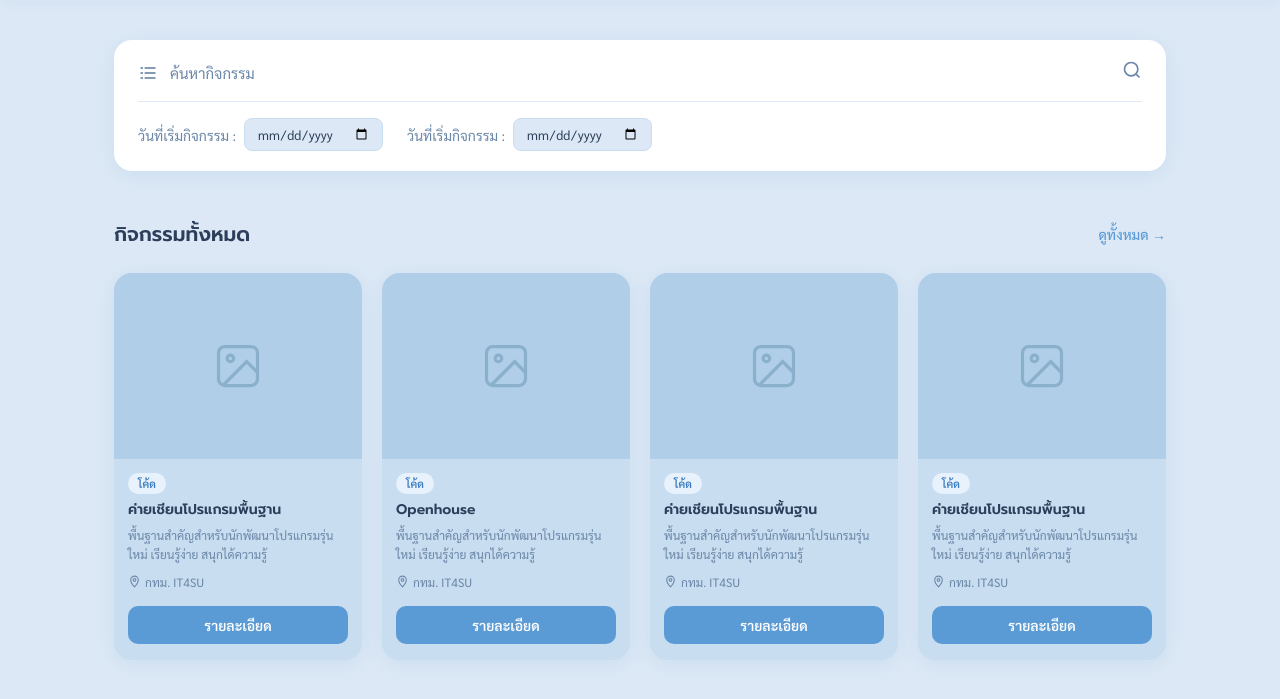
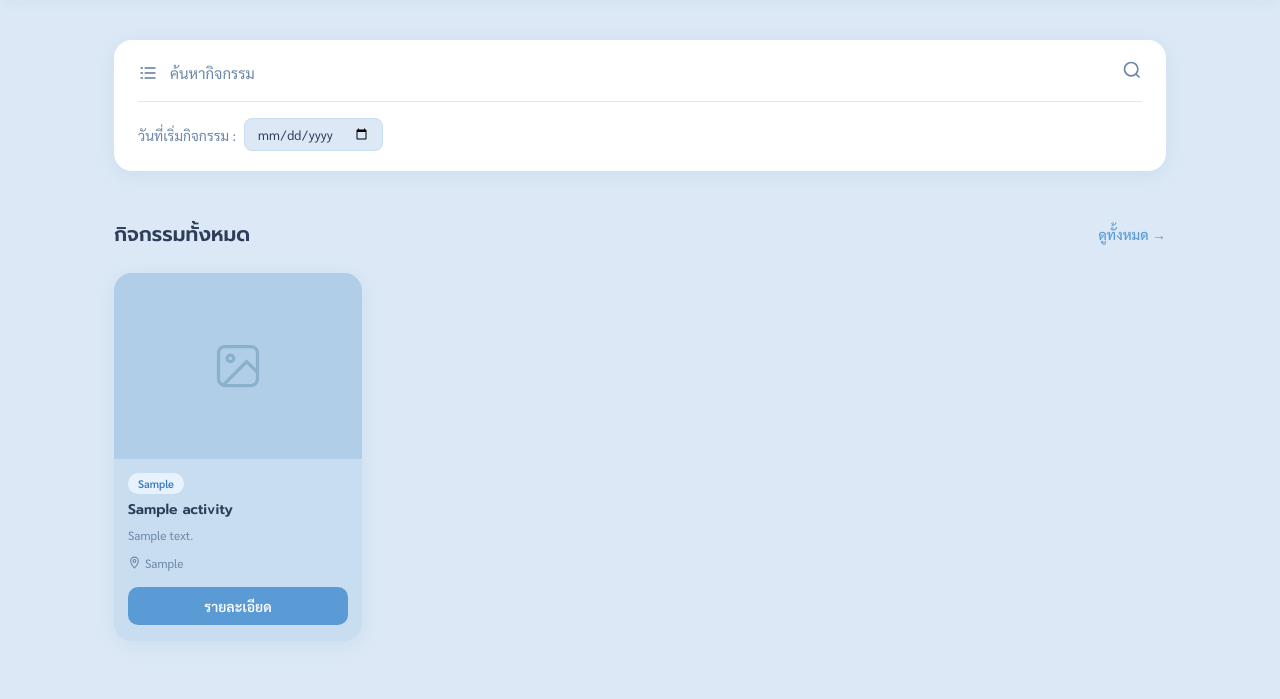
Before and after one commit to NEMO-Mt/Fast-camp-ver.new, a PHP site: page /main.php in a window 1280 px wide. Shown: the part 72-771 px from the top of the page. Run offline with PHP 8.4, Linux system fonts and the light colour scheme; tables that the repository leaves empty or names only in its code hold one stand-in row (values such as "Sample post"); a stand-in replaces the project's code that opens the database connection.

Commit message:
Update main.php

```diff
--- a/templete/main.php
+++ b/templete/main.php
@@ -1,18 +1,35 @@
 <?php
 session_start();
-// Mock session for demo - remove in production
-// $_SESSION['user_id'] = 1;
-// $_SESSION['user_name'] = 'สมชาย';
+require_once 'includes/db.php'; // เชื่อมต่อฐานข้อมูลจริง
+
 $isLoggedIn = isset($_SESSION['user_id']);
 $userName = $_SESSION['user_name'] ?? '';
 
-// Mock activity data
-$activities = [
-    ['id' => 1, 'title' => 'ค่ายเชียนโปรแกรมพื้นฐาน', 'desc' => 'พื้นฐานสำคัญสำหรับนักพัฒนาโปรแกรมรุ่นใหม่ เรียนรู้ง่าย สนุกได้ความรู้', 'location' => 'กทม. IT4SU', 'tag' => 'โค้ด', 'slots' => 24],
-    ['id' => 2, 'title' => 'Openhouse', 'desc' => 'พื้นฐานสำคัญสำหรับนักพัฒนาโปรแกรมรุ่นใหม่ เรียนรู้ง่าย สนุกได้ความรู้', 'location' => 'กทม. IT4SU', 'tag' => 'โค้ด', 'slots' => 18],
-    ['id' => 3, 'title' => 'ค่ายเชียนโปรแกรมพื้นฐาน', 'desc' => 'พื้นฐานสำคัญสำหรับนักพัฒนาโปรแกรมรุ่นใหม่ เรียนรู้ง่าย สนุกได้ความรู้', 'location' => 'กทม. IT4SU', 'tag' => 'โค้ด', 'slots' => 30],
-    ['id' => 4, 'title' => 'ค่ายเชียนโปรแกรมพื้นฐาน', 'desc' => 'พื้นฐานสำคัญสำหรับนักพัฒนาโปรแกรมรุ่นใหม่ เรียนรู้ง่าย สนุกได้ความรู้', 'location' => 'กทม. IT4SU', 'tag' => 'โค้ด', 'slots' => 12],
-];
+// รับค่าค้นหาจาก URL (ถ้ามี)
+$search = trim($_GET['search'] ?? '');
+$date_start = $_GET['date_start'] ?? '';
+
+// สร้าง SQL พื้นฐาน
+$sql = "SELECT * FROM activities WHERE 1=1";
+$params = [];
+
+// ถ้ามีการกรอกช่องค้นหา
+if (!empty($search)) {
+    $sql .= " AND (title LIKE ? OR description LIKE ?)";
+    $params[] = "%$search%";
+    $params[] = "%$search%";
+}
+
+// ถ้ามีการเลือกวันที่ (สมมติว่าใน DB มีคอลัมน์ start_date)
+if (!empty($date_start)) {
+    $sql .= " AND start_date >= ?";
+    $params[] = $date_start;
+}
+
+$sql .= " ORDER BY id DESC";
+$stmt = $pdo->prepare($sql);
+$stmt->execute($params);
+$activities = $stmt->fetchAll(PDO::FETCH_ASSOC);
 ?>
 <!DOCTYPE html>
 <html lang="th">
@@ -478,26 +495,31 @@ $activities = [
 <main>
 
     <!-- SEARCH -->
-    <div class="search-section">
+<form action="index.php" method="GET" class="search-section">
     <div class="search-row">
         <svg class="search-icon" width="20" height="20" viewBox="0 0 24 24" fill="none" stroke="currentColor" stroke-width="2"><line x1="3" y1="12" x2="6" y2="12"/><line x1="3" y1="6" x2="6" y2="6"/><line x1="3" y1="18" x2="6" y2="18"/><line x1="8" y1="6" x2="21" y2="6"/><line x1="8" y1="12" x2="21" y2="12"/><line x1="8" y1="18" x2="21" y2="18"/></svg>
-            <input type="text" class="search-input" placeholder="ค้นหากิจกรรม">
-            <button class="search-btn">
+
+        <input type="text" name="search" class="search-input"
+               placeholder="ค้นหากิจกรรม"
+               value="<?= htmlspecialchars($search) ?>">
+
+        <button type="submit" class="search-btn">
             <svg width="20" height="20" viewBox="0 0 24 24" fill="none" stroke="currentColor" stroke-width="2"><circle cx="11" cy="11" r="8"/><line x1="21" y1="21" x2="16.65" y2="16.65"/></svg>
         </button>
     </div>
+
     <div class="search-divider"></div>
+
     <div class="date-row">
         <div class="date-field">
             <span>วันที่เริ่มกิจกรรม :</span>
-                <input type="date">
+            <input type="date" name="date_start" value="<?= htmlspecialchars($date_start) ?>">
         </div>
-            <div class="date-field">
-                <span>วันที่เริ่มกิจกรรม :</span>
-                <input type="date">
+        <?php if(!empty($search) || !empty($date_start)): ?>
+            <a href="index.php" style="font-size: 12px; color: var(--text-soft); text-decoration: none;">✕ ล้างการค้นหา</a>
+        <?php endif; ?>
     </div>
-        </div>
-    </div>
+</form>
 
     <!-- ACTIVITY CARDS -->
     <div class="section-header">
```
Lines whose indentation alone changed are shown as unchanged.
